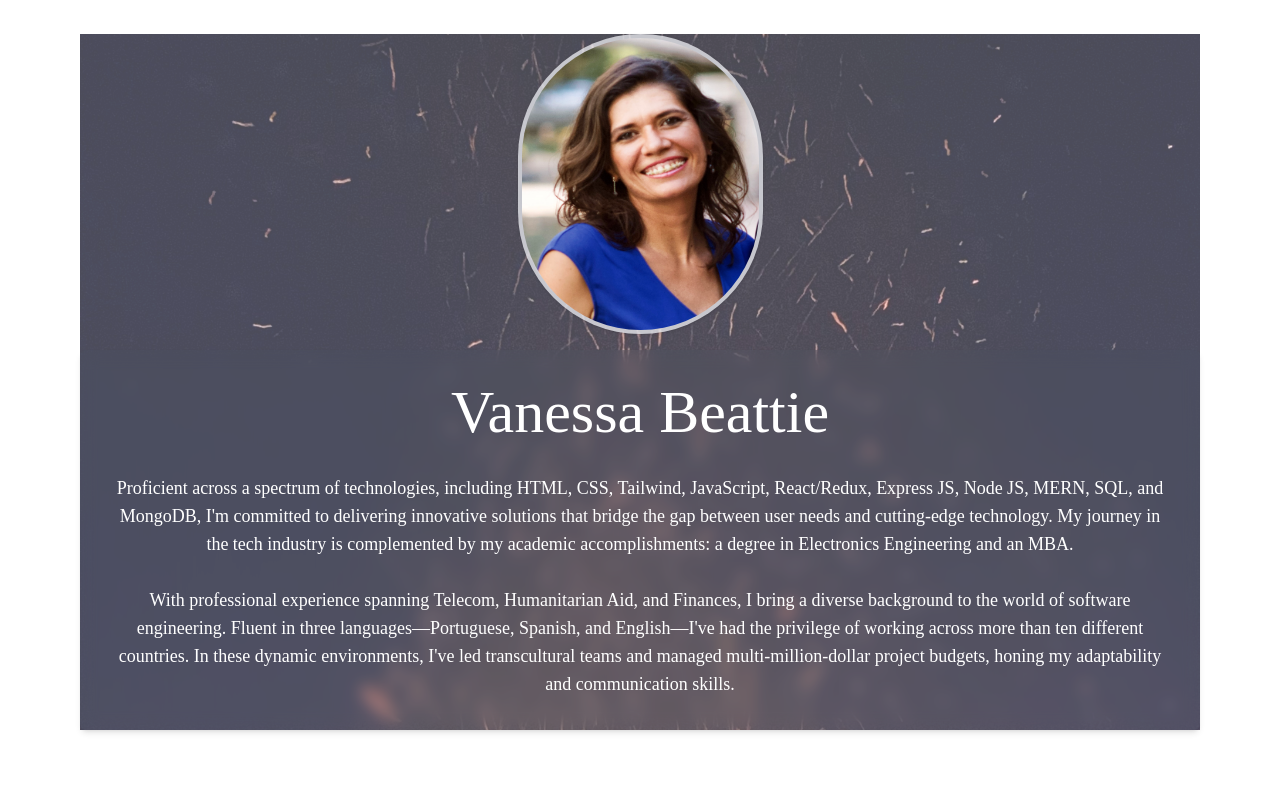
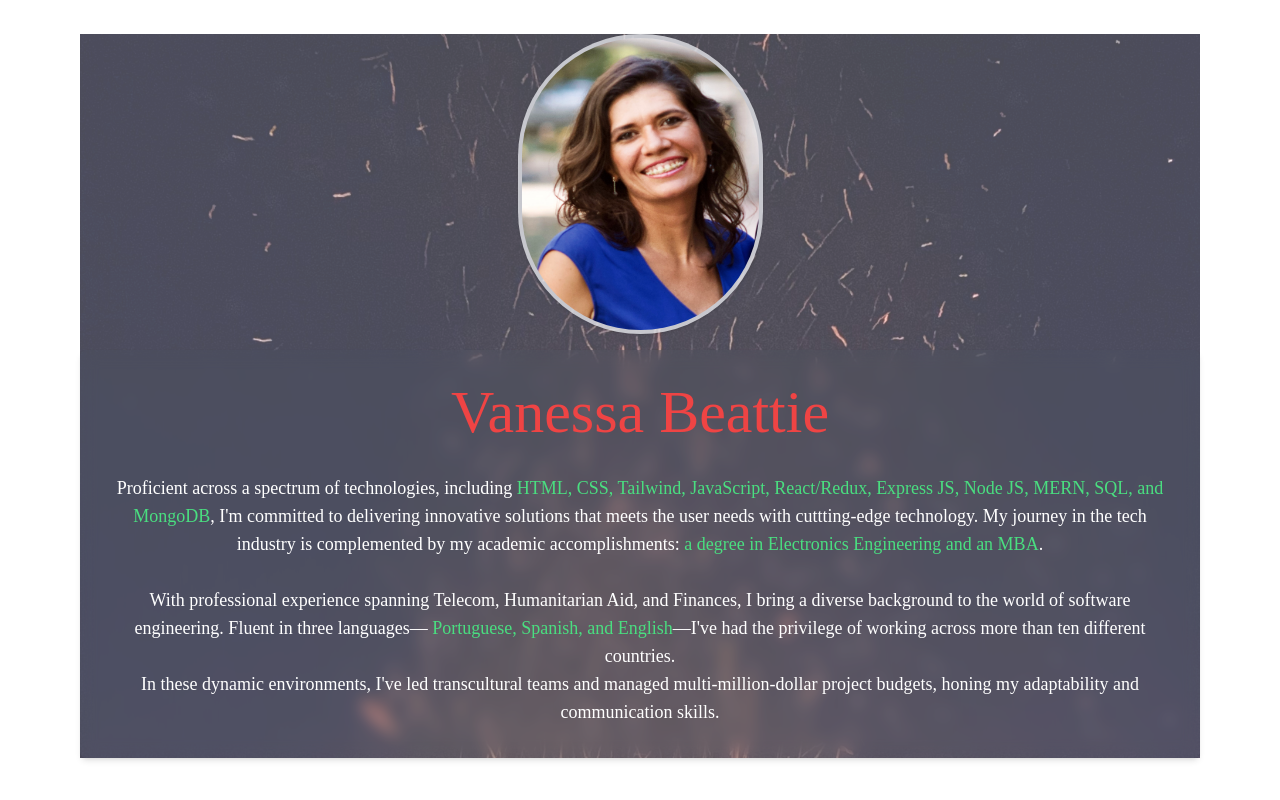
Before and after one commit to Vanessaxb/Portfolio, a React (Create React App) app: page / in a window 1280 px wide. Shown: the part 993-1793 px from the top of the page. Built offline with nearby package versions, Linux system fonts and the light colour scheme.

Commit message:
README filey

```diff
--- a/src/pages/Home.js
+++ b/src/pages/Home.js
@@ -106,24 +106,24 @@ return (
       alt="Profile Picture"
     />
     <div className="bg-gray-600/20 p-4 shadow-md rounded-md mt-4 backdrop-blur z-10">
-      <h2 className="mt-4 text-3xl md:text-6xl mb-4 z-20 text-white">Vanessa Beattie</h2>
+      <h2 className="mt-4 text-3xl md:text-6xl mb-4 z-20 text-red-500">Vanessa Beattie</h2>
       <p className="font-raleway text-base md:text-lg text-center p-2 md:p-4 z-20 text-white">
 
-        Proficient across a spectrum of technologies, including HTML, CSS, Tailwind,
+        Proficient across a spectrum of technologies, including <span className="text-green-400">HTML, CSS, Tailwind,
         JavaScript, React/Redux, Express JS, Node JS, MERN, SQL,
-        and MongoDB, I'm committed to delivering innovative solutions that
-        bridge the gap between user needs and cutting-edge technology. My
+        and MongoDB</span>, I'm committed to delivering innovative solutions that
+        meets the user needs with cuttting-edge technology. My
         journey in the tech industry is complemented by my academic
-        accomplishments: a
-        degree in Electronics Engineering and an MBA.
+        accomplishments: <span className="text-green-400">a
+        degree in Electronics Engineering and an MBA</span>.
 
         <br />
         <br />
         With professional experience spanning Telecom, Humanitarian Aid, and
         Finances, I bring a diverse background to the world of software
-        engineering. Fluent in three languages—Portuguese, Spanish, and
-        English—I've had the privilege of working across more than ten
-        different countries. In these dynamic environments, I've led
+        engineering. Fluent in three languages— <span className="text-green-400">Portuguese, Spanish, and
+        English</span>—I've had the privilege of working across more than ten
+        different countries. <br/>In these dynamic environments, I've led
         transcultural teams and managed multi-million-dollar project budgets,
         honing my adaptability and communication skills.
       </p>
```
Also changed, not shown: 2 other files (tests, documents, lock files or other folders).
